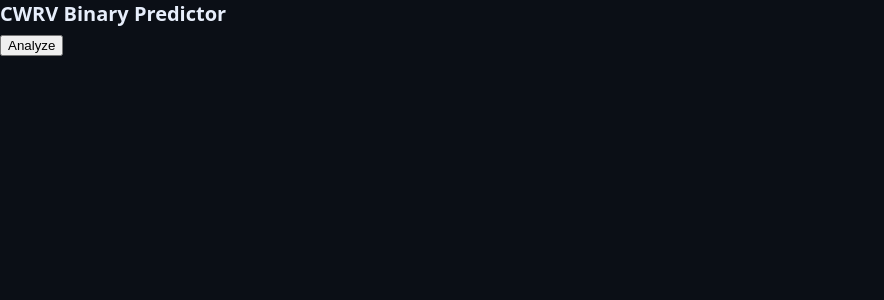
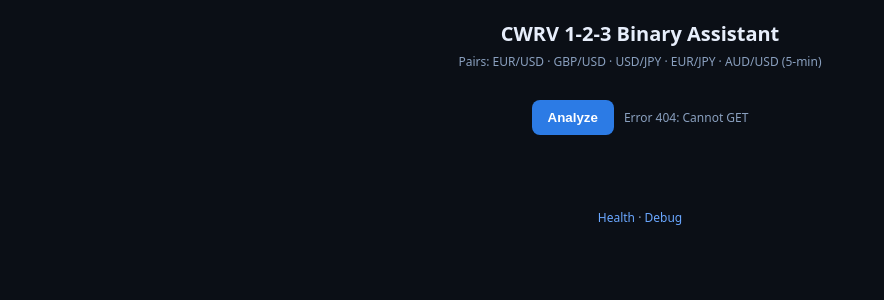
Before and after one commit to lucky-prashant/Dollar, a Python web app: template templates/index.html in a window 1280 px wide. Shown: the top 300 px of the page, without its empty margins (0-884 px from the left). Run offline with Jinja, Linux system fonts and the light colour scheme; the template is opened without the code that fills it, so the values that code supplies are empty.

Commit message:
Update index.html

```diff
--- a/templates/index.html
+++ b/templates/index.html
@@ -1,31 +1,31 @@
 <!DOCTYPE html>
-<html>
+<html lang="en">
 <head>
-    <title>CWRV Binary Predictor</title>
-    <link rel="stylesheet" href="/static/style.css">
+  <meta charset="UTF-8" />
+  <meta name="viewport" content="width=device-width, initial-scale=1" />
+  <title>CWRV 1-2-3 Binary Assistant</title>
+  <link rel="stylesheet" href="/static/style.css" />
 </head>
 <body>
-    <h1>CWRV Binary Predictor</h1>
-    <button onclick="analyze()">Analyze</button>
-    <div id="results"></div>
-<script>
-function analyze(){
-    document.getElementById('results').innerHTML = "Analyzing...";
-    fetch('/analyze').then(res => res.json()).then(data => {
-        let html = "";
-        data.forEach(r => {
-            html += `<div class='card'>
-                        <h2>${r.pair}</h2>
-                        <p>Signal: ${r.signal}</p>
-                        <p>Trade: ${r.trade}</p>
-                        <p>Accuracy: ${r.accuracy}%</p>
-                        <p>CWRV: ${r.cwrv}</p>
-                        <p>Wave: ${r.wave}</p>
-                    </div>`;
-        });
-        document.getElementById('results').innerHTML = html;
-    });
-}
-</script>
+  <header>
+    <h1>CWRV 1-2-3 Binary Assistant</h1>
+    <p class="sub">Pairs: EUR/USD · GBP/USD · USD/JPY · EUR/JPY · AUD/USD (5-min)</p>
+  </header>
+
+  <main>
+    <div class="controls">
+      <button id="analyzeBtn">Analyze</button>
+      <span id="statusText"></span>
+    </div>
+
+    <section id="cards" class="cards"></section>
+  </main>
+
+  <footer>
+    <a href="/health" target="_blank">Health</a> ·
+    <a href="/debug" target="_blank">Debug</a>
+  </footer>
+
+  <script src="/static/script.js"></script>
 </body>
 </html>
```
